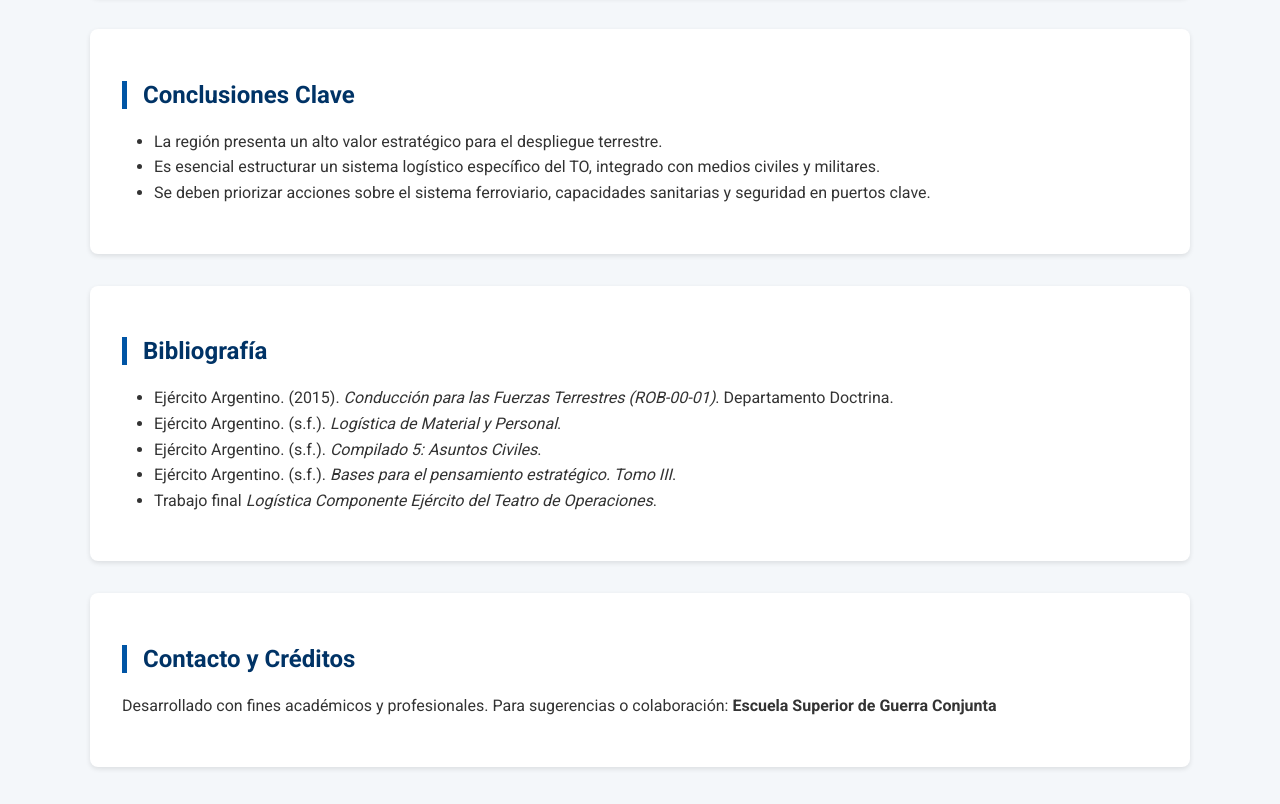
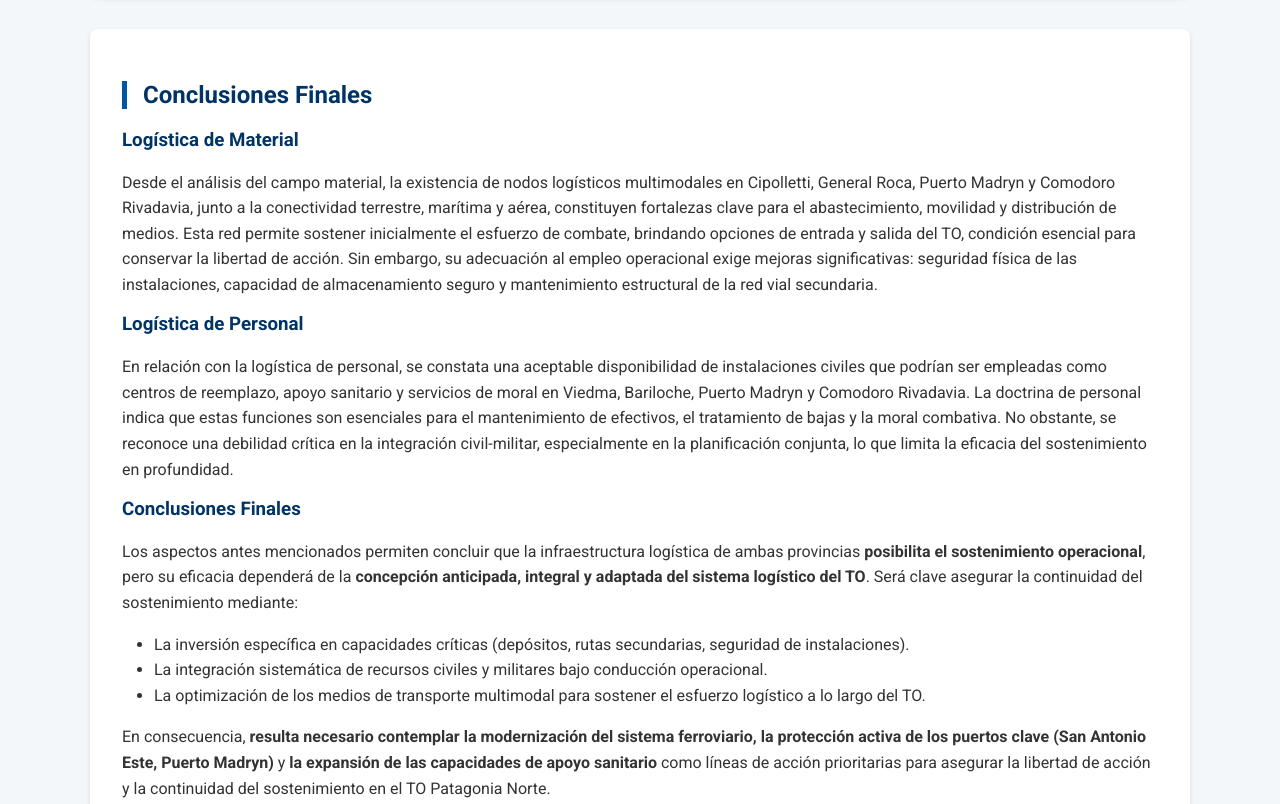
Before and after one commit to vpia11/logistica-to-norte-2025, a plain HTML site: page index.html in a window 1280 px wide. Shown: the part 1460-2264 px from the top of the page. Drawn offline with Linux system fonts and the light colour scheme.

Commit message:
Add files via upload

```diff
--- a/index.html
+++ b/index.html
@@ -3,7 +3,7 @@
 <head>
   <meta charset="UTF-8">
   <meta name="viewport" content="width=device-width, initial-scale=1.0">
-  <title>Logística TO Norte 2025</title>
+  <title>Logística TO Patagonia Norte 2025</title>
   <link href="https://fonts.googleapis.com/css2?family=Roboto:wght@400;700&display=swap" rel="stylesheet">
   <style>
     body { font-family: 'Roboto', sans-serif; margin: 0; padding: 0; background: #f4f7fa; color: #333; }
@@ -12,6 +12,7 @@
     main { max-width: 1100px; margin: auto; padding: 2rem; }
     section { margin-bottom: 2rem; background: white; padding: 2rem; border-radius: 8px; box-shadow: 0 2px 5px rgba(0,0,0,0.1); }
     h2 { color: #003366; border-left: 5px solid #0055a5; padding-left: 1rem; font-size: 1.5rem; }
+    h3 { color: #003366; margin-top: 1rem; }
     p, li { line-height: 1.6; }
     iframe { width: 100%; height: 480px; border: 1px solid #ccc; border-radius: 4px; margin-top: 1rem; }
     ul { list-style-type: disc; padding-left: 2rem; }
@@ -21,7 +22,7 @@
 <body>
 
 <header>
-  <h1>Infraestructura Logística del TO Norte 2025</h1>
+  <h1>Infraestructura Logística del TO Patagonia Norte 2025</h1>
 </header>
 
 <main>
@@ -29,7 +30,7 @@
     <h2>Introducción</h2>
     <p>Este sitio presenta un resumen del trabajo final correspondiente a la asignatura <strong>Logística del Componente Ejército del Teatro de Operaciones</strong>, enfocado en el análisis de la infraestructura crítica de las provincias de <strong>Río Negro y Chubut</strong>.</p>
     <p>El objetivo es identificar su valor estratégico en el sostenimiento logístico de operaciones conjuntas, mediante un estudio de capacidades en transporte terrestre, aéreo y naval; abastecimiento y mantenimiento; atención sanitaria y reemplazos; así como seguridad en la zona de retaguardia.</p>
-    <p>La información georreferenciada y el análisis doctrinario permiten visualizar el potencial y los desafíos logísticos del área, con base en la doctrina vigente y el concepto de Teatro de Operaciones Norte 2025.</p>
+    <p>La información georreferenciada y el análisis doctrinario permiten visualizar el potencial y los desafíos logísticos del área, con base en la doctrina vigente y el concepto de Teatro de Operaciones Patagonia Norte 2025.</p>
   </section>
 
   <section>
@@ -48,12 +49,21 @@
   </section>
 
   <section>
-    <h2>Conclusiones Clave</h2>
+    <h2>Conclusiones Finales</h2>
+    <h3>Logística de Material</h3>
+    <p>Desde el análisis del campo material, la existencia de nodos logísticos multimodales en Cipolletti, General Roca, Puerto Madryn y Comodoro Rivadavia, junto a la conectividad terrestre, marítima y aérea, constituyen fortalezas clave para el abastecimiento, movilidad y distribución de medios. Esta red permite sostener inicialmente el esfuerzo de combate, brindando opciones de entrada y salida del TO, condición esencial para conservar la libertad de acción. Sin embargo, su adecuación al empleo operacional exige mejoras significativas: seguridad física de las instalaciones, capacidad de almacenamiento seguro y mantenimiento estructural de la red vial secundaria.</p>
+
+    <h3>Logística de Personal</h3>
+    <p>En relación con la logística de personal, se constata una aceptable disponibilidad de instalaciones civiles que podrían ser empleadas como centros de reemplazo, apoyo sanitario y servicios de moral en Viedma, Bariloche, Puerto Madryn y Comodoro Rivadavia. La doctrina de personal indica que estas funciones son esenciales para el mantenimiento de efectivos, el tratamiento de bajas y la moral combativa. No obstante, se reconoce una debilidad crítica en la integración civil-militar, especialmente en la planificación conjunta, lo que limita la eficacia del sostenimiento en profundidad.</p>
+
+    <h3>Conclusiones Finales</h3>
+    <p>Los aspectos antes mencionados permiten concluir que la infraestructura logística de ambas provincias <strong>posibilita el sostenimiento operacional</strong>, pero su eficacia dependerá de la <strong>concepción anticipada, integral y adaptada del sistema logístico del TO</strong>. Será clave asegurar la continuidad del sostenimiento mediante:</p>
     <ul>
-      <li>La región presenta un alto valor estratégico para el despliegue terrestre.</li>
-      <li>Es esencial estructurar un sistema logístico específico del TO, integrado con medios civiles y militares.</li>
-      <li>Se deben priorizar acciones sobre el sistema ferroviario, capacidades sanitarias y seguridad en puertos clave.</li>
+      <li>La inversión específica en capacidades críticas (depósitos, rutas secundarias, seguridad de instalaciones).</li>
+      <li>La integración sistemática de recursos civiles y militares bajo conducción operacional.</li>
+      <li>La optimización de los medios de transporte multimodal para sostener el esfuerzo logístico a lo largo del TO.</li>
     </ul>
+    <p>En consecuencia, <strong>resulta necesario contemplar la modernización del sistema ferroviario, la protección activa de los puertos clave (San Antonio Este, Puerto Madryn)</strong> y <strong>la expansión de las capacidades de apoyo sanitario</strong> como líneas de acción prioritarias para asegurar la libertad de acción y la continuidad del sostenimiento en el TO Patagonia Norte.</p>
   </section>
 
   <section>
@@ -69,12 +79,12 @@
 
   <section>
     <h2>Contacto y Créditos</h2>
-    <p>Desarrollado con fines académicos y profesionales. Para sugerencias o colaboración: <strong>Escuela Superior de Guerra Conjunta</strong></p>
+    <p>Desarrollado con fines académicos y profesionales. Contacto institucional: <strong>Escuela Superior de Guerra Conjunta</strong></p>
   </section>
 </main>
 
 <footer>
-  &copy; 2025 Infraestructura Logística TO Norte. Todos los derechos reservados.
+  &copy; 2025 Infraestructura Logística TO Patagonia Norte. Todos los derechos reservados.
 </footer>
 
 </body>
```
